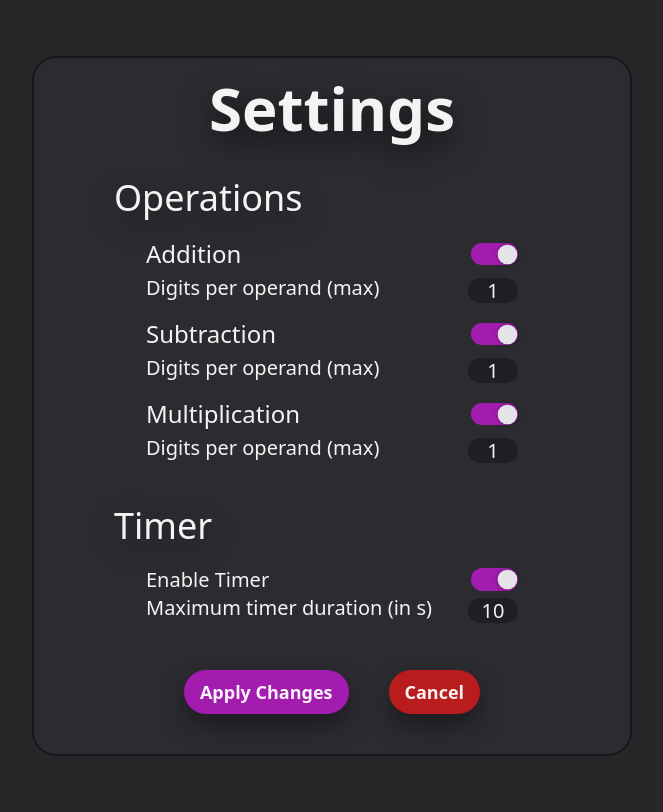
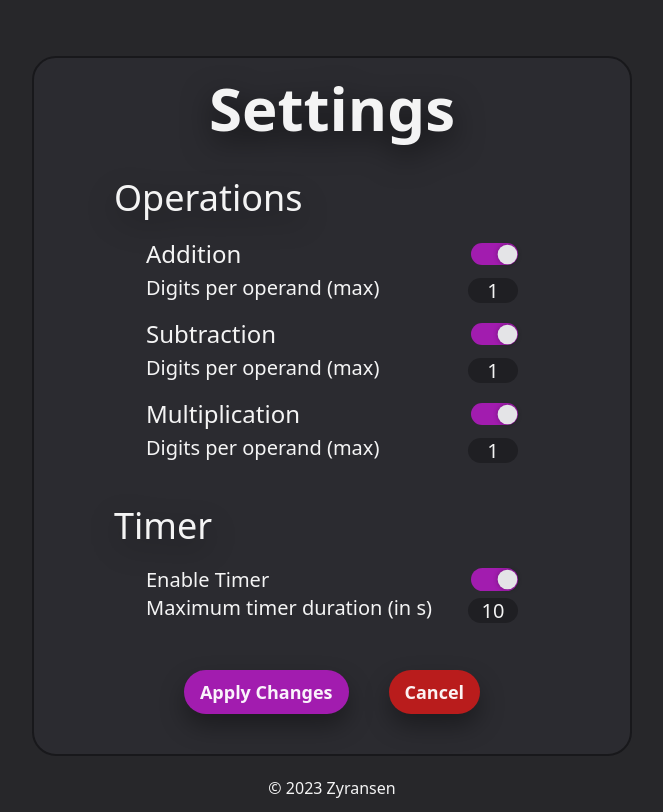
Before and after one commit to Zyransen/mental-maths, a React (Vite) app in the folder react-frontend/: page /settings in a window 1280 px wide. Shown: the whole page, without its empty margins (308-971 px from the left). Built offline with nearby package versions, Linux system fonts and the light colour scheme.

Commit message:
moved footer to seperate component

```diff
--- a/react-frontend/src/Pages/HomePage.tsx
+++ b/react-frontend/src/Pages/HomePage.tsx
@@ -9,7 +9,6 @@ function HomePage() {
       <div className='flex items-center justify-center'>
         <MathProblemWrapper/>
       </div>
-      <div className='absolute bottom-0 w-full text-center'>© 2023 Zyransen</div>
     </div>
   )
 }
--- a/react-frontend/src/Pages/SettingsPage.tsx
+++ b/react-frontend/src/Pages/SettingsPage.tsx
@@ -200,7 +200,7 @@ function SettingsPage() {
       </div>
 
       {/* apply / cancel buttons */}
-      <div className="pt-7 flex justify-center left-0 right-0 absolute bottom-10">
+      <div className="pt-7 flex justify-center left-0 right-0 absolute bottom-12 sm:bottom-10">
         <div className="px-3 md:px-5">
           <button
             className="rounded-full py-2 px-4 text-lg font-semibold bg-fuchsia-700 hover:bg-fuchsia-700/80 shadow-[0_12px_25px_rgba(0,0,0,0.35)]"
--- /dev/null
+++ b/react-frontend/src/components/Footer.tsx
@@ -0,0 +1,10 @@
+
+function Footer() {
+  return (
+    <div className='absolute bottom-0 w-full text-center'>
+      © 2023 Zyransen
+    </div>
+  )
+}
+
+export default Footer
--- a/react-frontend/src/main.tsx
+++ b/react-frontend/src/main.tsx
@@ -7,6 +7,7 @@ import SettingsPage from './Pages/SettingsPage'
 import ErrorPage from './Pages/ErrorPage'
 
 import './css/index.css'
+import Footer from './components/Footer';
 
 
 const router = createBrowserRouter([
@@ -24,5 +25,8 @@ const router = createBrowserRouter([
 ReactDOM.createRoot(document.getElementById('root')!).render(
   <React.StrictMode>
     <RouterProvider router={router}/>
+    <div className=''>
+      <Footer/>
+    </div>
   </React.StrictMode>,
 )
```
